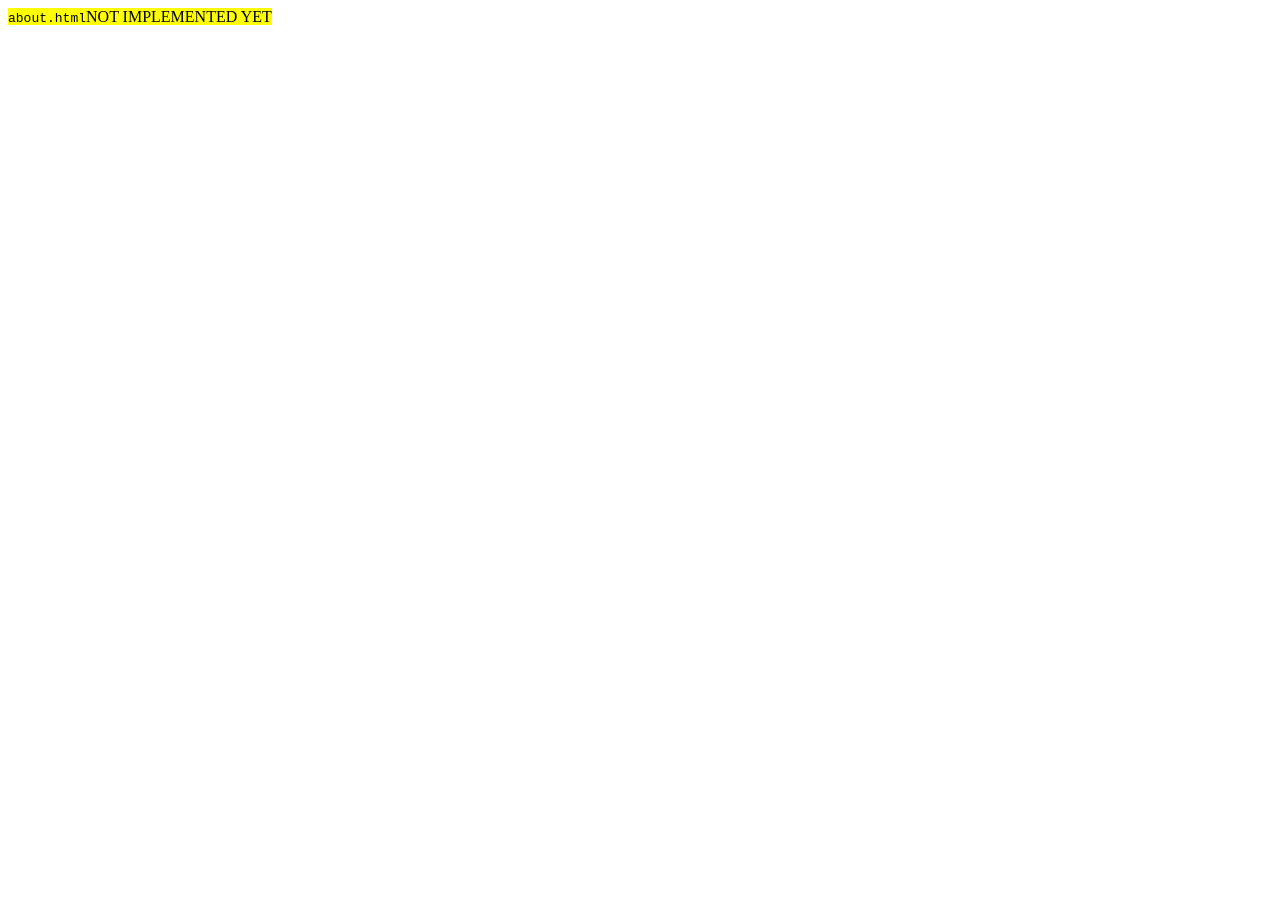
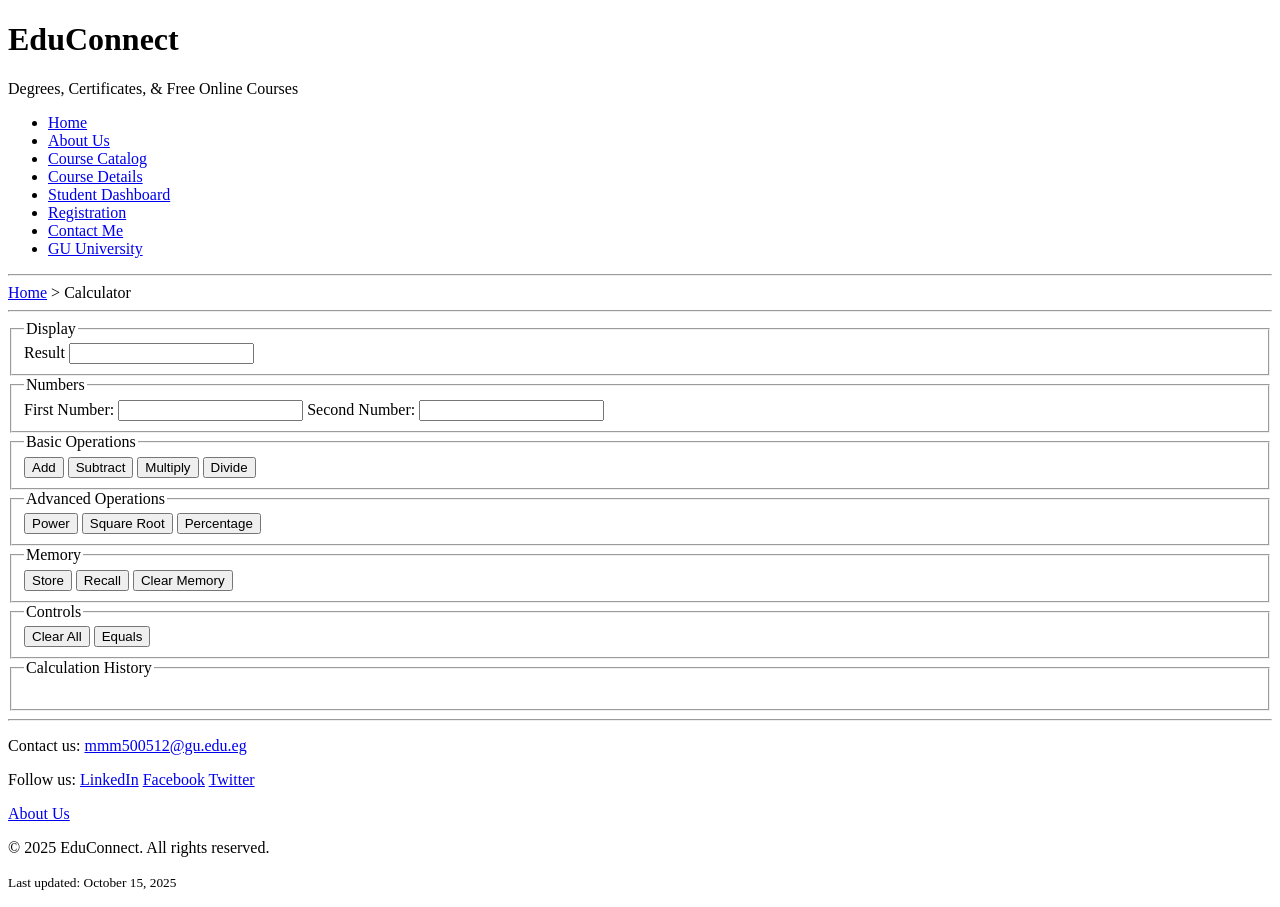
Before and after one commit to gu-cse211/EduConnect, a plain HTML site: page 223106831_WebProject/pages/calculator.html in a window 1280 px wide. Before the commit the page ends 800 px from the top, so only its background shows below. Drawn offline with Linux system fonts and the light colour scheme.

Commit message:
feature: calculator-feature

```diff
--- a/223106831_WebProject/pages/calculator.html
+++ b/223106831_WebProject/pages/calculator.html
@@ -1 +1,126 @@
-<mark><code>about.html</code>NOT IMPLEMENTED YET</mark>
+<!DOCTYPE html>
+<html lang="en">
+
+<head>
+  <title>EduConnect - Calculator</title>
+</head>
+
+<body>
+
+  <header>
+    <h1>EduConnect</h1>
+    <p> Degrees, Certificates, & Free Online Courses</p>
+
+    <nav>
+      <ul>
+        <li><a href="../index.html">Home</a></li>
+        <li><a href="about.html">About Us</a></li>
+        <li><a href="course-catalog.html">Course Catalog</a></li>
+        <li><a href="course-catalog.html">Course Details</a></li>
+        <li><a href="student-dashboard.html">Student Dashboard</a></li>
+        <li><a href="registration.html">Registration</a></li>
+        <li><a href="contact.html">Contact Me</a></li>
+        <li><a href="https://www.gu.edu.eg/" target="_blank">GU University</a></li>
+      </ul>
+    </nav>
+  </header>
+
+  <hr>
+
+  <div id="breadcrumb">
+    <a href="../index.html">Home</a> &gt; Calculator
+  </div>
+
+  <hr>
+
+  <!-- @mahros -->
+  <!-- calculator main section -->
+  <main>
+    <form action="calculator-result.html" method="get" novalidate>
+      <!-- Display Area -->
+      <fieldset>
+        <legend>Display</legend>
+        <label for="display">Result</label>
+        <input type="text" id="display" name="display" readonly>
+      </fieldset>
+
+      <!-- Number Input -->
+      <fieldset>
+        <legend>Numbers</legend>
+        <label for="firstNumber">First Number:</label>
+        <input type="number" id="firstNumber" name="firstNumber" required>
+
+        <label for="secondNumber">Second Number:</label>
+        <input type="number" id="secondNumber" name="secondNumber" required>
+      </fieldset>
+
+      <!-- Basic Operations -->
+      <fieldset>
+        <legend>Basic Operations</legend>
+        <button type="submit" name="operation" value="add">Add</button>
+        <button type="submit" name="operation" value="subtract">Subtract</button>
+        <button type="submit" name="operation" value="multiply">Multiply</button>
+        <button type="submit" name="operation" value="divide">Divide</button>
+      </fieldset>
+
+      <!-- Advanced Operations -->
+      <fieldset>
+        <legend>Advanced Operations</legend>
+        <button type="submit" name="operation" value="power">Power</button>
+        <button type="submit" name="operation" value="sqrt">Square Root</button>
+        <button type="submit" name="operation" value="percentage">Percentage</button>
+      </fieldset>
+
+      <!-- Memory Functions -->
+      <fieldset>
+        <legend>Memory</legend>
+        <button type="submit" name="memory" value="store">Store</button>
+        <button type="submit" name="memory" value="recall">Recall</button>
+        <button type="submit" name="memory" value="clear">Clear Memory</button>
+      </fieldset>
+
+      <!-- Control Buttons -->
+      <fieldset>
+        <legend>Controls</legend>
+        <button type="reset">Clear All</button>
+        <button type="submit" name="equals" value="calculate">Equals</button>
+      </fieldset>
+
+      <!-- Hidden Fields -->
+      <input type="hidden" name="memoryValue" value="">
+      <input type="hidden" name="lastResult" value="">
+    </form>
+
+    <!-- Calculation History -->
+    <fieldset>
+      <legend>Calculation History</legend>
+      <ol>
+        <!-- Previous calculations would be listed here after processing -->
+      </ol>
+    </fieldset>
+  </main>
+
+  <hr>
+
+  <footer>
+    <p>
+      Contact us: <a href="mailto:mmm500512@gu.edu.eg">mmm500512@gu.edu.eg</a>
+    </p>
+
+    <p>
+      Follow us:
+      <a href="#">LinkedIn</a>
+      <a href="#">Facebook</a>
+      <a href="#">Twitter</a>
+    </p>
+
+    <p><a href="about.html">About Us</a></p>
+
+    <p>&copy; 2025 EduConnect. All rights reserved.</p>
+
+    <p><small>Last updated: October 15, 2025</small></p>
+  </footer>
+
+</body>
+
+</html>
```
Also changed, not shown: 223106831_WebProject/pages/calculator-result.html (added, +81 -0 lines).
